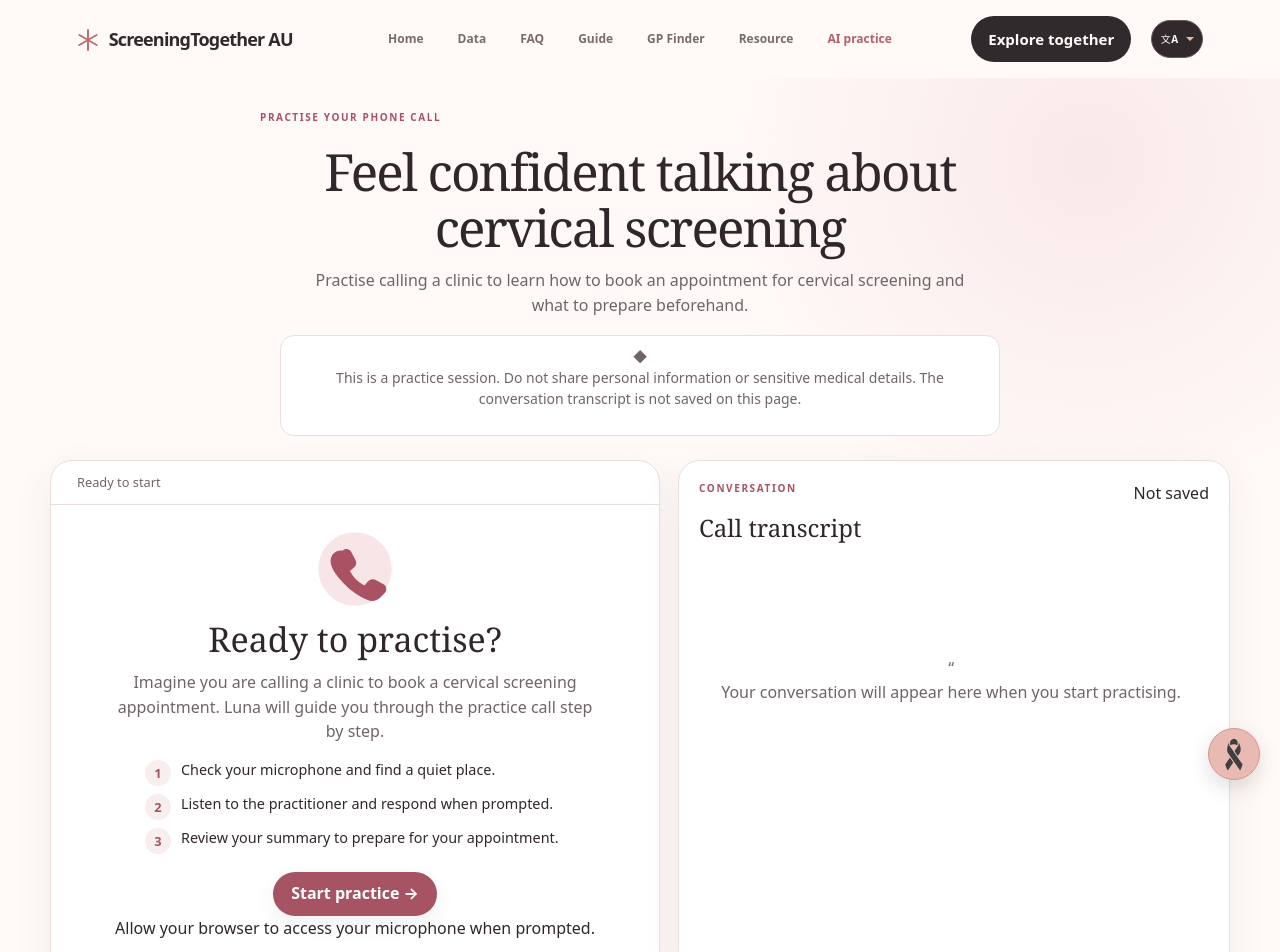
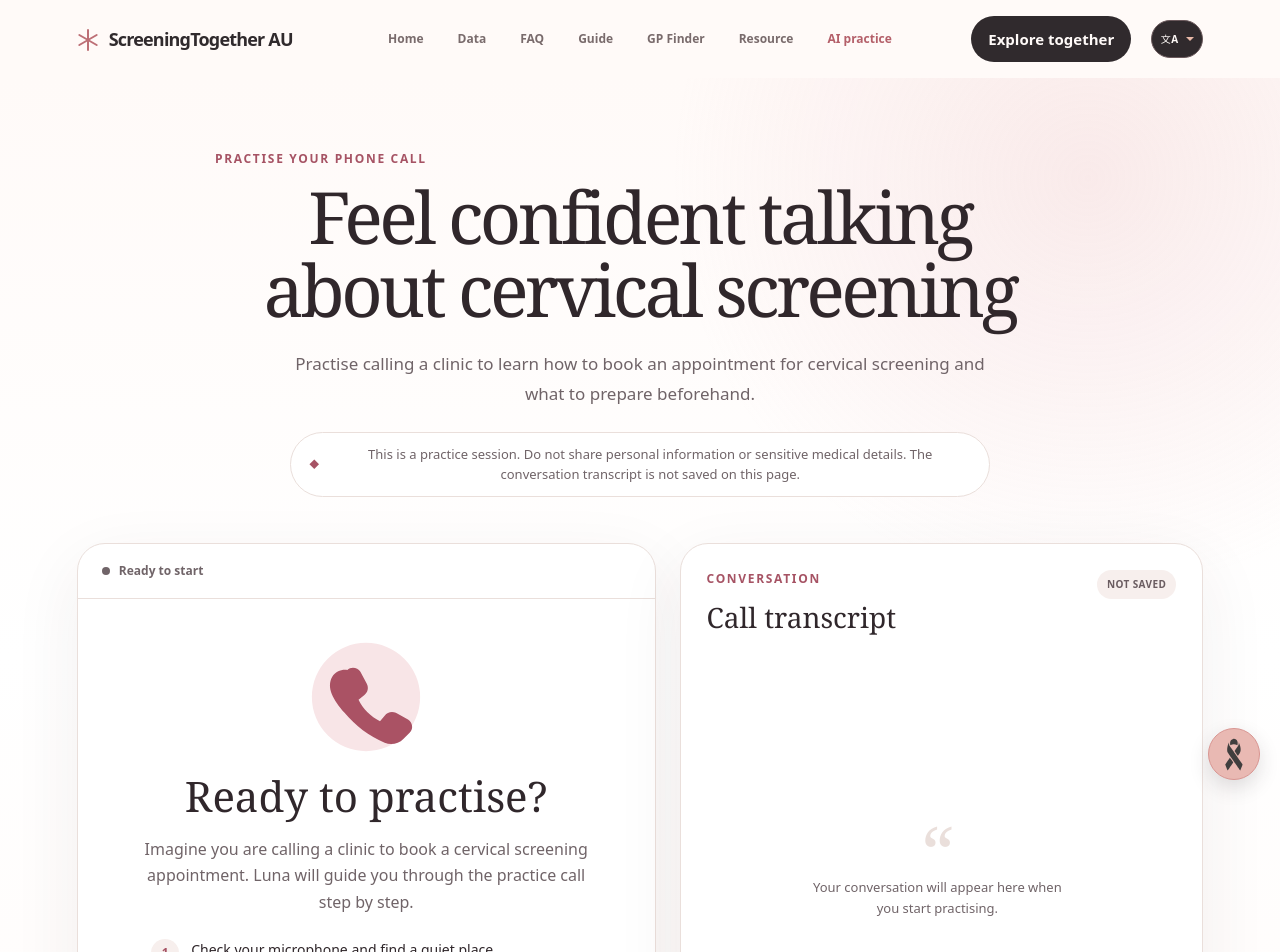
Before and after one commit to MinhQNguyenn/ScreeningTogether_AU, a Vue app in the folder frontend/: page /call-practice in a window 1280 px wide. Shown: the top 952 px of the page. Built offline with nearby package versions, Linux system fonts and the light colour scheme.

Commit message:
Rollback previous call practice UI design

```diff
--- a/frontend/src/views/CallPracticeView.vue
+++ b/frontend/src/views/CallPracticeView.vue
@@ -747,25 +747,32 @@ onBeforeUnmount(() => {
 </script>
 
 <style scoped>
+
 .call-practice-page {
   --cp-page-bg: #fffaf8;
-  --cp-glow: rgba(231, 181, 187, 0.24);
+  --cp-glow: rgba(231, 181, 187, 0.28);
   --cp-text: #30272b;
   --cp-muted: #706468;
   --cp-accent: #a65364;
   --cp-accent-hover: #913e52;
-  --cp-card-bg: rgba(255, 255, 255, 0.96);
+  --cp-card-bg: rgba(255, 255, 255, 0.94);
   --cp-border: #eadfdb;
   --cp-soft-bg: #f7efed;
   --cp-soft-text: #6a5c60;
-  --cp-button-text: #ffffff;
-  --cp-shadow: rgba(72, 42, 49, 0.07);
+  --cp-button-text: #fff;
+  --cp-shadow: rgba(72, 42, 49, 0.09);
 
   box-sizing: border-box;
   min-height: 100vh;
-  padding: 32px clamp(16px, 4vw, 48px) 48px;
+  padding: 72px clamp(20px, 6vw, 88px) 90px;
   background:
-    radial-gradient(circle at 85% 8%, var(--cp-glow), transparent 24rem), var(--cp-page-bg);
+    radial-gradient(circle at 85% 8%, var(--cp-glow), transparent 26rem),
+    linear-gradient(
+      180deg,
+      var(--cp-page-bg) 0%,
+      var(--cp-card-bg) 46%,
+      var(--cp-page-bg) 100%
+    );
   color: var(--cp-text);
   font-size: 16px;
 }
@@ -777,49 +784,67 @@ onBeforeUnmount(() => {
 }
 
 .practice-intro {
-  max-width: 760px;
-  margin: 0 auto 24px;
+  max-width: 850px;
+  margin: 0 auto 46px;
   text-align: center;
+}
+
+.eyebrow {
+  margin: 0 0 12px;
+  color: var(--cp-accent);
+  font-size: 0.75rem;
+  font-weight: 800;
+  letter-spacing: 0.14em;
+  text-transform: uppercase;
 }
 
 .practice-intro h1 {
   margin: 0;
   font-family: Georgia, 'Times New Roman', serif;
-  font-size: clamp(32px, 4vw, 52px);
+  font-size: clamp(2.5rem, 6vw, 4.5rem);
   font-weight: 500;
-  letter-spacing: -0.035em;
-  line-height: 1.1;
+  letter-spacing: -0.05em;
+  line-height: 1.02;
 }
 
 .intro-copy {
-  max-width: 680px;
-  margin: 12px auto 0;
+  max-width: 690px;
+  margin: 22px auto 0;
   color: var(--cp-muted);
-  font-size: 1rem;
-  line-height: 1.6;
-}
-
-.eyebrow,
-.speaker-name {
-  color: var(--cp-accent);
+  font-size: 1.0625rem;
+  line-height: 1.75;
 }
 
 .privacy-strip {
-  max-width: 720px;
-  margin: 16px auto 0;
-  padding: 10px 16px;
+  display: flex;
+  align-items: center;
+  justify-content: center;
+  gap: 10px;
+  max-width: 700px;
+  margin: 24px auto 0;
+  padding: 12px 18px;
   border: 1px solid var(--cp-border);
-  border-radius: 14px;
+  border-radius: 999px;
   background: var(--cp-card-bg);
   color: var(--cp-muted);
-  font-size: 0.875rem;
+  font-size: 0.8125rem;
   line-height: 1.5;
+}
+
+.privacy-strip p {
+  margin: 0;
+}
+
+.privacy-icon {
+  flex: 0 0 auto;
+  color: var(--cp-accent);
+  font-size: 0.625rem;
 }
 
 .practice-workspace {
   display: grid;
   grid-template-columns: minmax(0, 1.05fr) minmax(0, 0.95fr);
-  gap: 18px;
+  gap: 24px;
   width: min(1180px, 100%);
   margin: 0 auto;
   align-items: stretch;
@@ -830,13 +855,13 @@ onBeforeUnmount(() => {
 .summary-card {
   min-width: 0;
   border: 1px solid var(--cp-border);
-  border-radius: 22px;
+  border-radius: 28px;
   background: var(--cp-card-bg);
-  box-shadow: 0 14px 40px var(--cp-shadow);
+  box-shadow: 0 22px 70px var(--cp-shadow);
 }
 
 .call-card {
-  min-height: 450px;
+  min-height: 620px;
   overflow: hidden;
 }
 
@@ -844,28 +869,68 @@ onBeforeUnmount(() => {
   display: flex;
   align-items: center;
   flex-wrap: wrap;
-  gap: 8px;
-  padding: 12px 18px;
+  gap: 9px;
+  padding: 18px 24px;
   border-bottom: 1px solid var(--cp-border);
   color: var(--cp-muted);
-  font-size: 0.8rem;
+  font-size: 0.75rem;
+  font-weight: 700;
+}
+
+.connection-dot {
+  flex: 0 0 8px;
+  width: 8px;
+  height: 8px;
+  border-radius: 50%;
+  background: var(--cp-muted);
+}
+
+.connection-dot.connecting,
+.connection-dot.finishing {
+  background: #d39a41;
+}
+
+.connection-dot.connected {
+  background: #4c9b78;
+  box-shadow: 0 0 0 4px rgba(76, 155, 120, 0.12);
+}
+
+.connection-dot.error {
+  background: #c94e55;
+}
+
+.connection-dot.complete {
+  background: #6b7da4;
+}
+
+.session-note {
+  margin-left: auto;
+  color: var(--cp-accent);
+  font-weight: 600;
 }
 
 .welcome-state,
 .complete-state,
 .live-call {
   display: flex;
-  min-height: 400px;
+  min-height: 565px;
   flex-direction: column;
   align-items: center;
   justify-content: center;
-  padding: 26px clamp(18px, 3vw, 38px);
+  padding: 42px clamp(24px, 5vw, 66px);
   text-align: center;
 }
 
 .phone-illustration {
-  width: 76px;
-  margin-bottom: 12px;
+  width: 112px;
+  max-width: 100%;
+  margin-bottom: 18px;
+}
+
+.phone-illustration svg {
+  display: block;
+  width: 100%;
+  height: auto;
 }
 
 .welcome-state h2,
@@ -882,24 +947,24 @@ onBeforeUnmount(() => {
 .welcome-state h2,
 .complete-state h2,
 .live-call h2 {
-  font-size: clamp(24px, 2.8vw, 34px);
+  font-size: clamp(1.875rem, 4vw, 2.625rem);
   line-height: 1.2;
 }
 
 .welcome-state > p:not(.error-message, .browser-note),
 .complete-state > p,
 .call-help {
-  max-width: 480px;
-  margin: 10px 0 16px;
+  max-width: 500px;
+  margin: 14px 0 24px;
   color: var(--cp-muted);
-  line-height: 1.55;
+  line-height: 1.65;
 }
 
 .before-list {
   display: grid;
-  gap: 8px;
-  width: min(100%, 420px);
-  margin: 0 0 18px;
+  gap: 11px;
+  width: min(100%, 430px);
+  margin: 0 0 28px;
   padding: 0;
   list-style: none;
   text-align: start;
@@ -908,31 +973,23 @@ onBeforeUnmount(() => {
 .before-list li {
   display: flex;
   align-items: flex-start;
-  gap: 10px;
+  gap: 12px;
   color: var(--cp-text);
-  font-size: 0.9rem;
-  line-height: 1.45;
+  font-size: 0.875rem;
+  line-height: 1.5;
 }
 
 .before-list span {
   display: grid;
-  flex: 0 0 26px;
-  width: 26px;
-  height: 26px;
+  flex: 0 0 28px;
+  width: 28px;
+  height: 28px;
   place-items: center;
   border-radius: 50%;
   background: var(--cp-soft-bg);
   color: var(--cp-accent);
-  font-size: 0.8rem;
+  font-size: 0.75rem;
   font-weight: 800;
-}
-
-.primary-action,
-.finish-button {
-  border: 0;
-  background: var(--cp-accent);
-  color: var(--cp-button-text);
-  box-shadow: 0 8px 20px var(--cp-shadow);
 }
 
 .primary-action,
@@ -941,22 +998,41 @@ onBeforeUnmount(() => {
 .leave-button,
 .summary-download {
   max-width: 100%;
-  padding: 11px 18px;
+  padding: 12px 18px;
   border-radius: 999px;
   font: inherit;
-  font-weight: 700;
-  line-height: 1.35;
+  font-weight: 800;
+  line-height: 1.4;
   overflow-wrap: anywhere;
   cursor: pointer;
   transition:
+    transform 0.18s ease,
+    box-shadow 0.18s ease,
     background 0.18s ease,
-    transform 0.18s ease;
+    border-color 0.18s ease;
+}
+
+.primary-action,
+.finish-button {
+  border: 0;
+  background: var(--cp-accent);
+  color: var(--cp-button-text);
+  box-shadow: 0 10px 24px var(--cp-shadow);
+}
+
+.primary-action {
+  padding: 14px 24px;
+}
+
+.primary-action span {
+  margin-left: 8px;
 }
 
 .primary-action:hover,
 .finish-button:hover:not(:disabled) {
-  transform: translateY(-1px);
+  transform: translateY(-2px);
   background: var(--cp-accent-hover);
+  box-shadow: 0 14px 28px var(--cp-shadow);
 }
 
 .secondary-action,
@@ -965,6 +1041,13 @@ onBeforeUnmount(() => {
   border: 1px solid var(--cp-border);
   background: var(--cp-card-bg);
   color: var(--cp-text);
+}
+
+.leave-button:hover,
+.secondary-action:hover,
+.summary-download:hover {
+  border-color: var(--cp-accent);
+  background: var(--cp-soft-bg);
 }
 
 .primary-action:focus-visible,
@@ -976,12 +1059,200 @@ onBeforeUnmount(() => {
   outline-offset: 3px;
 }
 
+.browser-note {
+  margin: 13px 0 0;
+  color: var(--cp-muted);
+  font-size: 0.6875rem;
+  line-height: 1.5;
+}
+
+.error-message {
+  width: min(100%, 470px);
+  margin: 0 0 18px;
+  padding: 12px 14px;
+  border-radius: 12px;
+  background: var(--cp-soft-bg);
+  color: var(--cp-accent);
+  font-size: 0.8125rem;
+  line-height: 1.5;
+  overflow-wrap: anywhere;
+}
+
+.voice-orb {
+  position: relative;
+  display: grid;
+  flex: 0 0 auto;
+  width: 132px;
+  height: 132px;
+  margin-bottom: 24px;
+  place-items: center;
+}
+
+.orb-core {
+  z-index: 2;
+  display: grid;
+  width: 84px;
+  height: 84px;
+  place-items: center;
+  border-radius: 50%;
+  background: linear-gradient(145deg, var(--cp-accent), var(--cp-accent-hover));
+  box-shadow: 0 14px 32px var(--cp-shadow);
+  color: var(--cp-button-text);
+  font-family: Georgia, 'Times New Roman', serif;
+  font-size: 2.375rem;
+}
+
+.orb-ring {
+  position: absolute;
+  inset: 14px;
+  border: 1px solid var(--cp-border);
+  border-radius: 50%;
+  opacity: 0;
+}
+
+.orb-ring-two {
+  inset: 0;
+}
+
+.voice-orb.speaking .orb-ring,
+.voice-orb.listening .orb-ring-one {
+  animation: voice-pulse 1.6s ease-out infinite;
+}
+
+.voice-orb.speaking .orb-ring-two {
+  animation: voice-pulse 1.6s 0.45s ease-out infinite;
+}
+
+.voice-orb.listening .orb-core {
+  background: linear-gradient(145deg, #4b8c79, #326e61);
+}
+
+.speaker-name {
+  margin: 0 0 7px;
+  color: var(--cp-accent);
+  font-size: 0.75rem;
+  font-weight: 800;
+  letter-spacing: 0.12em;
+  text-transform: uppercase;
+}
+
+.call-help {
+  margin-bottom: 16px;
+  font-size: 0.875rem;
+}
+
+.audio-state {
+  display: inline-flex;
+  align-items: center;
+  gap: 10px;
+  padding: 9px 14px;
+  border-radius: 999px;
+  background: var(--cp-soft-bg);
+  color: var(--cp-soft-text);
+  font-size: 0.75rem;
+  font-weight: 700;
+  line-height: 1.5;
+}
+
+.audio-bars {
+  display: flex;
+  align-items: center;
+  gap: 2px;
+  flex: 0 0 auto;
+  height: 14px;
+}
+
+.audio-bars i {
+  display: block;
+  width: 2px;
+  height: 5px;
+  border-radius: 9px;
+  background: var(--cp-accent);
+}
+
+.voice-orb.speaking + .speaker-name ~ .audio-state .audio-bars i,
+.voice-orb.listening + .speaker-name ~ .audio-state .audio-bars i {
+  animation: audio-bar 0.8s ease-in-out infinite alternate;
+}
+
+.audio-bars i:nth-child(2) {
+  animation-delay: 0.18s !important;
+}
+
+.audio-bars i:nth-child(3) {
+  animation-delay: 0.36s !important;
+}
+
+.audio-bars i:nth-child(4) {
+  animation-delay: 0.12s !important;
+}
+
+.progress-block {
+  width: min(100%, 440px);
+  margin-top: 24px;
+}
+
+.progress-copy {
+  display: flex;
+  justify-content: space-between;
+  gap: 12px;
+  margin-bottom: 8px;
+  color: var(--cp-muted);
+  font-size: 0.75rem;
+}
+
+.progress-copy strong {
+  color: var(--cp-text);
+}
+
+.progress-track {
+  height: 7px;
+  overflow: hidden;
+  border-radius: 99px;
+  background: var(--cp-border);
+}
+
+.progress-track span {
+  display: block;
+  height: 100%;
+  border-radius: inherit;
+  background: linear-gradient(90deg, var(--cp-accent), var(--cp-accent-hover));
+  transition: width 0.35s ease;
+}
+
+.call-controls,
+.complete-actions {
+  display: flex;
+  flex-wrap: wrap;
+  justify-content: center;
+  gap: 10px;
+  margin-top: 28px;
+}
+
+.finish-button:disabled {
+  cursor: not-allowed;
+  opacity: 0.5;
+  box-shadow: none;
+}
+
+.complete-mark {
+  display: grid;
+  width: 76px;
+  height: 76px;
+  margin-bottom: 22px;
+  place-items: center;
+  border-radius: 50%;
+  background: var(--cp-soft-bg);
+  color: var(--cp-accent);
+  font-size: 2rem;
+}
+
 .transcript-card {
   display: flex;
-  min-height: 450px;
-  max-height: 520px;
+  min-height: 620px;
+  max-height: 720px;
   flex-direction: column;
-  padding: 20px;
+  padding: 26px;
 }
 
 .transcript-heading,
@@ -989,88 +1260,195 @@ onBeforeUnmount(() => {
   display: flex;
   align-items: flex-start;
   justify-content: space-between;
-  gap: 12px;
+  gap: 20px;
 }
 
 .transcript-heading h2,
 .summary-heading h2 {
-  font-size: 24px;
+  font-size: 1.75rem;
+  line-height: 1.25;
+}
+
+.not-saved-badge {
+  flex: 0 0 auto;
+  max-width: 100%;
+  padding: 7px 10px;
+  border-radius: 999px;
+  background: var(--cp-soft-bg);
+  color: var(--cp-soft-text);
+  font-size: 0.625rem;
+  font-weight: 800;
+  letter-spacing: 0.04em;
+  line-height: 1.5;
+  text-transform: uppercase;
 }
 
 .transcript-panel {
   flex: 1;
   min-height: 0;
-  margin-top: 16px;
+  margin-top: 22px;
   overflow-y: auto;
-  padding: 4px 6px 8px 0;
+  padding: 4px 8px 8px 0;
+  scrollbar-color: var(--cp-border) transparent;
+  scrollbar-width: thin;
 }
 
 .empty-transcript {
   display: grid;
-  min-height: 250px;
+  min-height: 410px;
   place-items: center;
   align-content: center;
   color: var(--cp-muted);
   text-align: center;
 }
 
+.empty-transcript span {
+  height: 55px;
+  color: var(--cp-border);
+  font-family: Georgia, serif;
+  font-size: 4.5rem;
+  line-height: 1;
+}
+
+.empty-transcript p {
+  max-width: 260px;
+  margin: 8px 0 0;
+  font-size: 0.8125rem;
+  line-height: 1.6;
+}
+
+.message {
+  width: fit-content;
+  max-width: 88%;
+  margin-bottom: 16px;
+  min-width: 0;
+}
+
+.message span {
+  display: block;
+  margin: 0 8px 5px;
+  color: var(--cp-muted);
+  font-size: 0.625rem;
+  font-weight: 800;
+  letter-spacing: 0.08em;
+  line-height: 1.5;
+  text-transform: uppercase;
+  overflow-wrap: anywhere;
+}
+
 .message p {
-  overflow-wrap: anywhere;
-  line-height: 1.55;
-}
-
-.message p {
+  margin: 0;
+  padding: 12px 15px;
+  border-radius: 8px 18px 18px 18px;
   background: var(--cp-soft-bg);
   color: var(--cp-text);
+  font-size: 0.8125rem;
+  line-height: 1.55;
+  overflow-wrap: anywhere;
+}
+
+.user-message {
+  margin-left: auto;
+}
+
+.user-message span {
+  text-align: end;
 }
 
 .user-message p {
+  border-radius: 18px 8px 18px 18px;
   background: var(--cp-accent);
   color: var(--cp-button-text);
 }
 
-.audio-state {
-  background: var(--cp-soft-bg);
-  color: var(--cp-soft-text);
+.partial-message {
+  opacity: 0.72;
 }
 
 .summary-card {
   width: min(1180px, 100%);
-  margin: 18px auto 0;
-  padding: clamp(20px, 3vw, 32px);
+  margin: 24px auto 0;
+  padding: clamp(26px, 5vw, 48px);
+}
+
+.summary-download {
+  padding: 10px 16px;
+  font-size: 0.75rem;
 }
 
 .summary-grid {
   display: grid;
   grid-template-columns: repeat(2, minmax(0, 1fr));
-  gap: 14px;
-  margin-top: 20px;
+  gap: 18px;
+  margin-top: 30px;
 }
 
 .summary-section {
   min-width: 0;
-  padding: 18px;
-  border-radius: 14px;
+  padding: 22px;
+  border-radius: 18px;
   background: var(--cp-soft-bg);
 }
 
-.summary-section h3,
+.summary-section h3 {
+  margin: 0 0 14px;
+  color: var(--cp-text);
+  font-size: 0.875rem;
+  line-height: 1.5;
+  overflow-wrap: anywhere;
+}
+
+.summary-section ul {
+  display: grid;
+  gap: 9px;
+  margin: 0;
+  padding-inline-start: 18px;
+  color: var(--cp-muted);
+  font-size: 0.8125rem;
+  line-height: 1.55;
+}
+
+.summary-section li,
 .summary-section dt,
-.summary-section dd,
-.summary-section li {
+.summary-section dd {
   overflow-wrap: anywhere;
+}
+
+.summary-section dl {
+  display: grid;
+  grid-template-columns: minmax(0, 1fr) auto;
+  gap: 9px 16px;
+  margin: 0;
+  font-size: 0.8125rem;
+  line-height: 1.5;
+}
+
+.summary-section dt {
+  color: var(--cp-muted);
+}
+
+.summary-section dd {
+  margin: 0;
+  color: var(--cp-text);
+  font-weight: 800;
+  text-align: end;
+}
+
+.safety-section {
+  background: var(--cp-soft-bg);
 }
 
 .scope-note {
   display: flex;
   flex-wrap: wrap;
+  align-items: baseline;
   justify-content: center;
   gap: 6px 10px;
   max-width: 900px;
-  margin: 18px auto 0;
+  margin: 28px auto 0;
   color: var(--cp-muted);
-  font-size: 0.8rem;
-  line-height: 1.5;
+  font-size: 0.75rem;
+  line-height: 1.6;
   text-align: center;
 }
 
```
